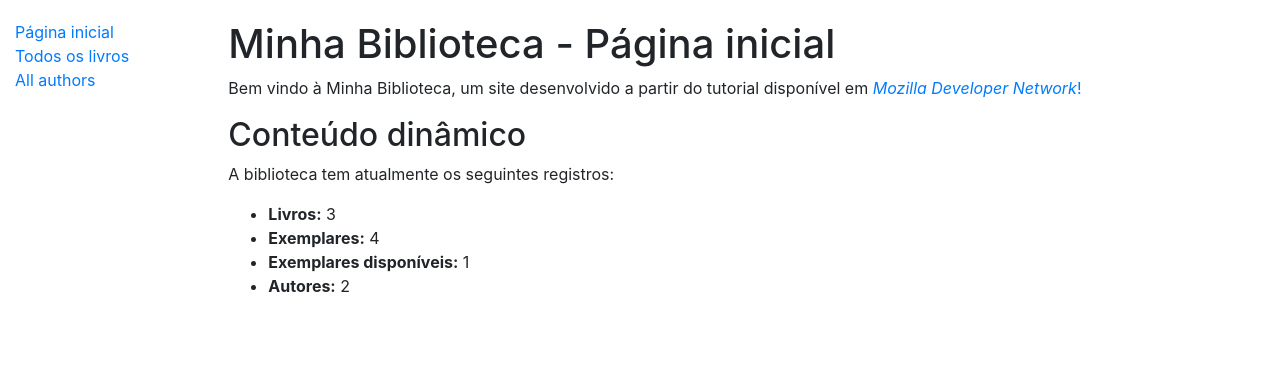
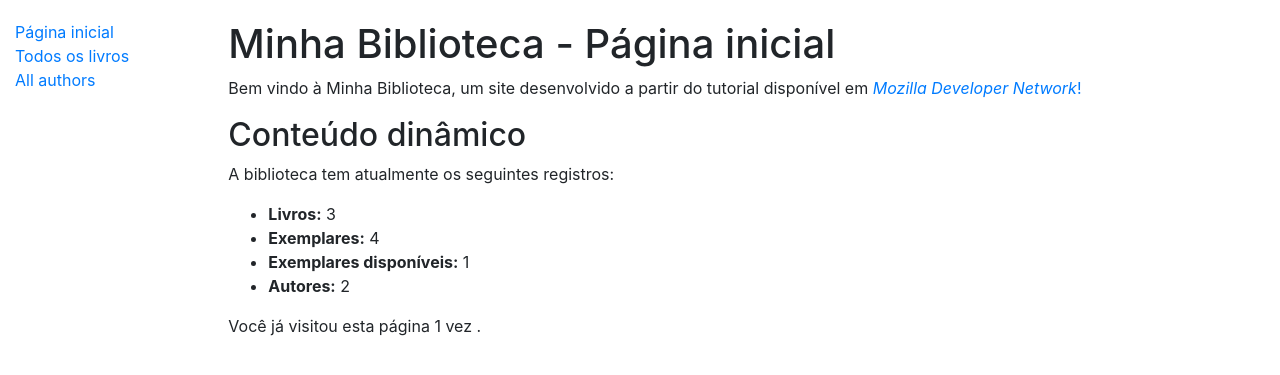
Before and after one commit to rodrigo-os/django-biblioteca, a Django app: page /catalogo/ in a window 1280 px wide. Shown: the top 375 px of the page. Run offline with Django 4.2, Linux system fonts and the light colour scheme; data comes from the database, SQL or seed files in the repository.

Commit message:
Controle de visitas com sessão

```diff
--- a/catalogo/templates/base_generic.html
+++ b/catalogo/templates/base_generic.html
@@ -8,8 +8,7 @@
 
     {% load static %}
     <link rel="stylesheet" href="{% static 'css/styles.css' %}">
-
-    <link rel="shortcut icon" href="#">
+    <!--link rel="shortcut icon" href="#"-->
 
 </head>
 <body>
--- a/catalogo/templates/index.html
+++ b/catalogo/templates/index.html
@@ -20,4 +20,12 @@
         </ul>
     </div>
 
+    <p>Você já visitou esta página {{ num_visitas }}
+        {% if num_visitas == 1 %}
+            vez
+        {% else %}
+            vezes
+        {% endif %}.
+    </p>
+
 {% endblock %}
--- a/catalogo/views.py
+++ b/catalogo/views.py
@@ -14,11 +14,15 @@ def index(request):
 
     num_autores = Autor.objects.count()
 
+    num_visitas = request.session.get('num_visitas',1)
+    request.session['num_visitas'] = num_visitas + 1
+
     contexto = {
         'num_livros': num_livros,
         'num_exemplares': num_exemplares,
         'num_exemplares_disponiveis': num_exemplares_disponiveis,
         'num_autores': num_autores,
+        'num_visitas': num_visitas
     }
 
     return render(request, 'index.html', context=contexto)
```
